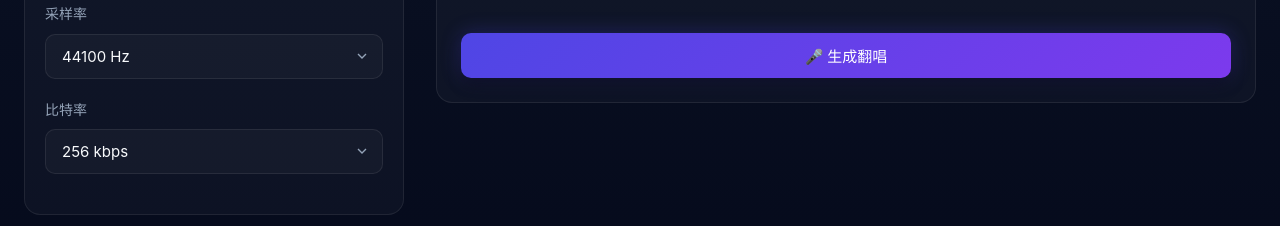
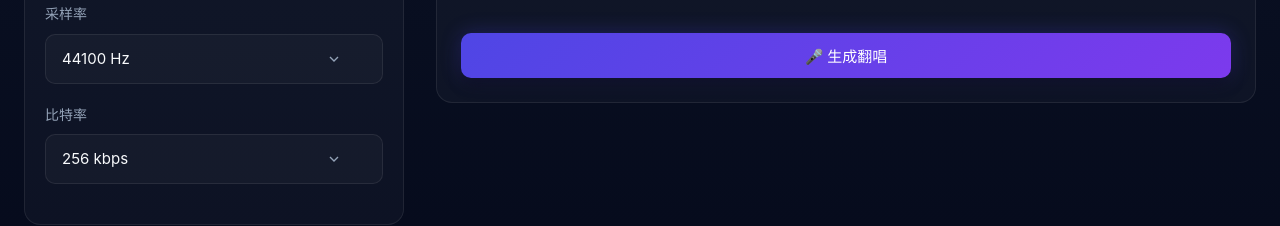
Before and after one commit to mkktop/minimax_tts, a website: page music/cover.html in a window 1280 px wide. Shown: the part 575-801 px from the top of the page. Drawn offline with Linux system fonts and the light colour scheme.

Commit message:
修复音乐页面下拉框白底问题：引入 custom-select.js 让原生 select 走自定义样式

```diff
--- a/music/cover.html
+++ b/music/cover.html
@@ -190,6 +190,7 @@
     <div id="toast" class="toast hidden"></div>
 
     <script src="../js/music.js"></script>
+    <script src="../js/custom-select.js"></script>
     <script>
         let currentMode = 'quick';
         let coverFeatureId = null;
```
Also changed, not shown: music/generate.html (+1 -0 lines), music/lyrics.html (+1 -0 lines).
